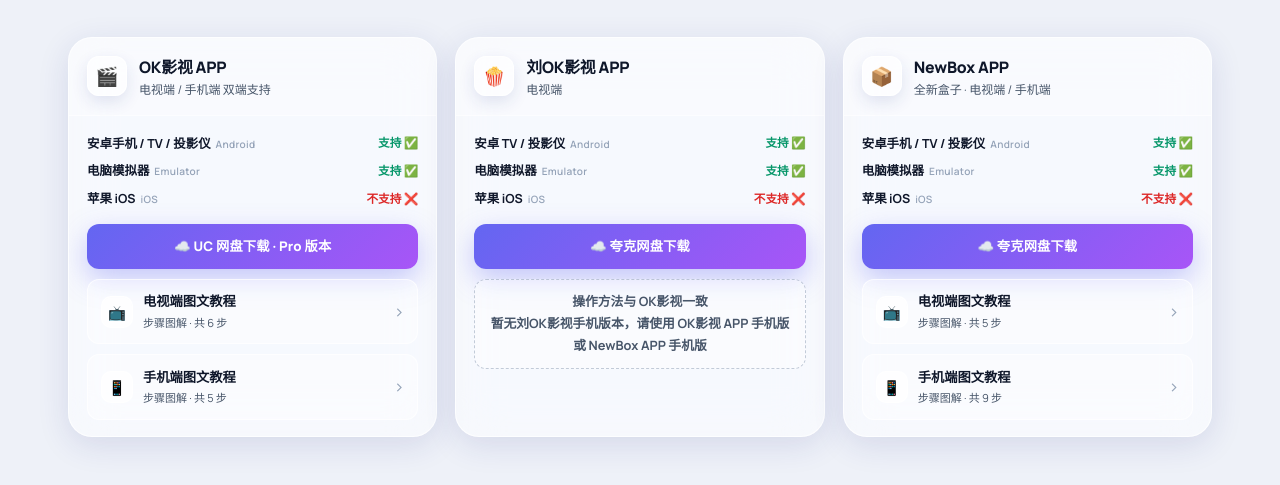
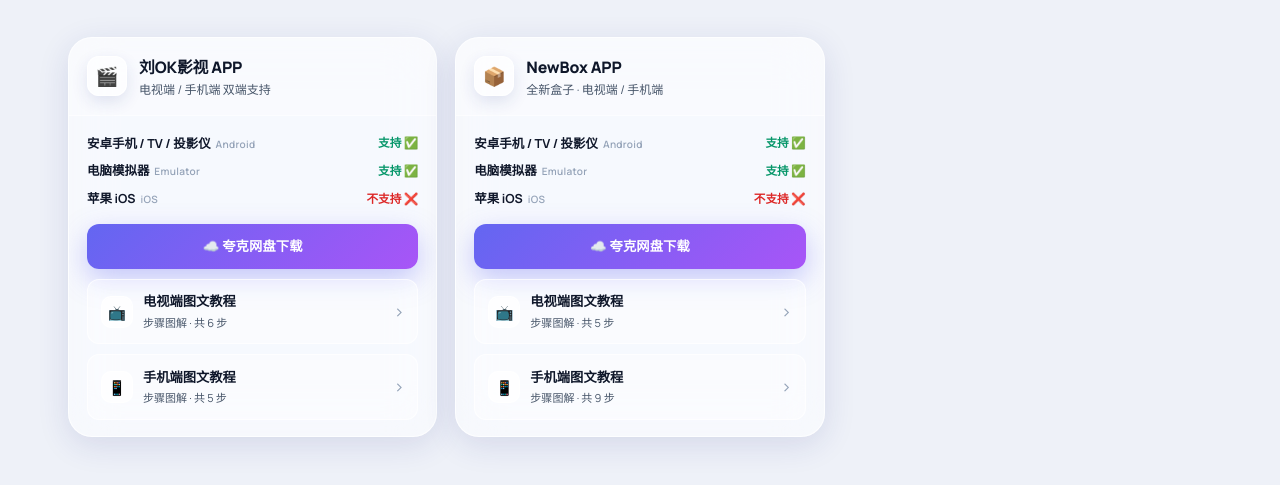
Before and after one commit to EchoIuSion/EchoIuSion.github.io, a plain HTML site: page index.html in a window 1280 px wide. Shown: the part 3376-3861 px from the top of the page. Drawn offline with Linux system fonts and the light colour scheme.

Commit message:
更新下载区：OK影视卡片改为刘OK影视 APP 并替换为夸克网盘链接，移除原刘OK影视卡片

```diff
--- a/index.html
+++ b/index.html
@@ -855,7 +855,7 @@ a, button, .source-link, .guide-cta-card, .app-cta, .btn {
         <div class="app-card-header">
           <div class="app-icon">🎬</div>
           <div>
-            <h3>OK影视 APP</h3>
+            <h3>刘OK影视 APP</h3>
             <div class="sub">电视端 / 手机端 双端支持</div>
           </div>
         </div>
@@ -865,7 +865,7 @@ a, button, .source-link, .guide-cta-card, .app-cta, .btn {
         <div class="sp-row"><span class="sp-name">电脑模拟器<span class="sp-en">Emulator</span></span><span class="sp-yes">支持 ✅</span></div>
         <div class="sp-row"><span class="sp-name">苹果 iOS<span class="sp-en">iOS</span></span><span class="sp-no">不支持 ❌</span></div>
       </div>
-          <a class="app-cta uc" href="https://drive.uc.cn/s/e7b5fd4698704" target="_blank" rel="noopener">☁️ UC 网盘下载 · Pro 版本</a>
+          <a class="app-cta qk" href="https://pan.quark.cn/s/2e3889bd222c" target="_blank" rel="noopener">☁️ 夸克网盘下载</a>
           <a href="javascript:void(0)" class="guide-cta-card" data-modal="okTvModal">
             <div class="guide-cta-icon">📺</div>
             <div><h4>电视端图文教程</h4><p>步骤图解 · 共 6 步</p></div>
@@ -876,24 +876,6 @@ a, button, .source-link, .guide-cta-card, .app-cta, .btn {
             <div><h4>手机端图文教程</h4><p>步骤图解 · 共 5 步</p></div>
             <div class="guide-cta-arrow">›</div>
           </a>
-        </div>
-      </article>
-      <article class="app-card">
-        <div class="app-card-header">
-          <div class="app-icon">🍿</div>
-          <div>
-            <h3>刘OK影视 APP</h3>
-            <div class="sub">电视端</div>
-          </div>
-        </div>
-        <div class="app-card-body">
-      <div class="support-list">
-        <div class="sp-row"><span class="sp-name">安卓 TV / 投影仪<span class="sp-en">Android</span></span><span class="sp-yes">支持 ✅</span></div>
-        <div class="sp-row"><span class="sp-name">电脑模拟器<span class="sp-en">Emulator</span></span><span class="sp-yes">支持 ✅</span></div>
-        <div class="sp-row"><span class="sp-name">苹果 iOS<span class="sp-en">iOS</span></span><span class="sp-no">不支持 ❌</span></div>
-      </div>
-          <a class="app-cta qk" href="https://pan.quark.cn/s/2e3889bd222c" target="_blank" rel="noopener">☁️ 夸克网盘下载</a>
-          <p class="guide-note">操作方法与 OK影视一致<br />暂无刘OK影视手机版本，请使用 OK影视 APP 手机版或 NewBox APP 手机版</p>
         </div>
       </article>
       <article class="app-card">
```
